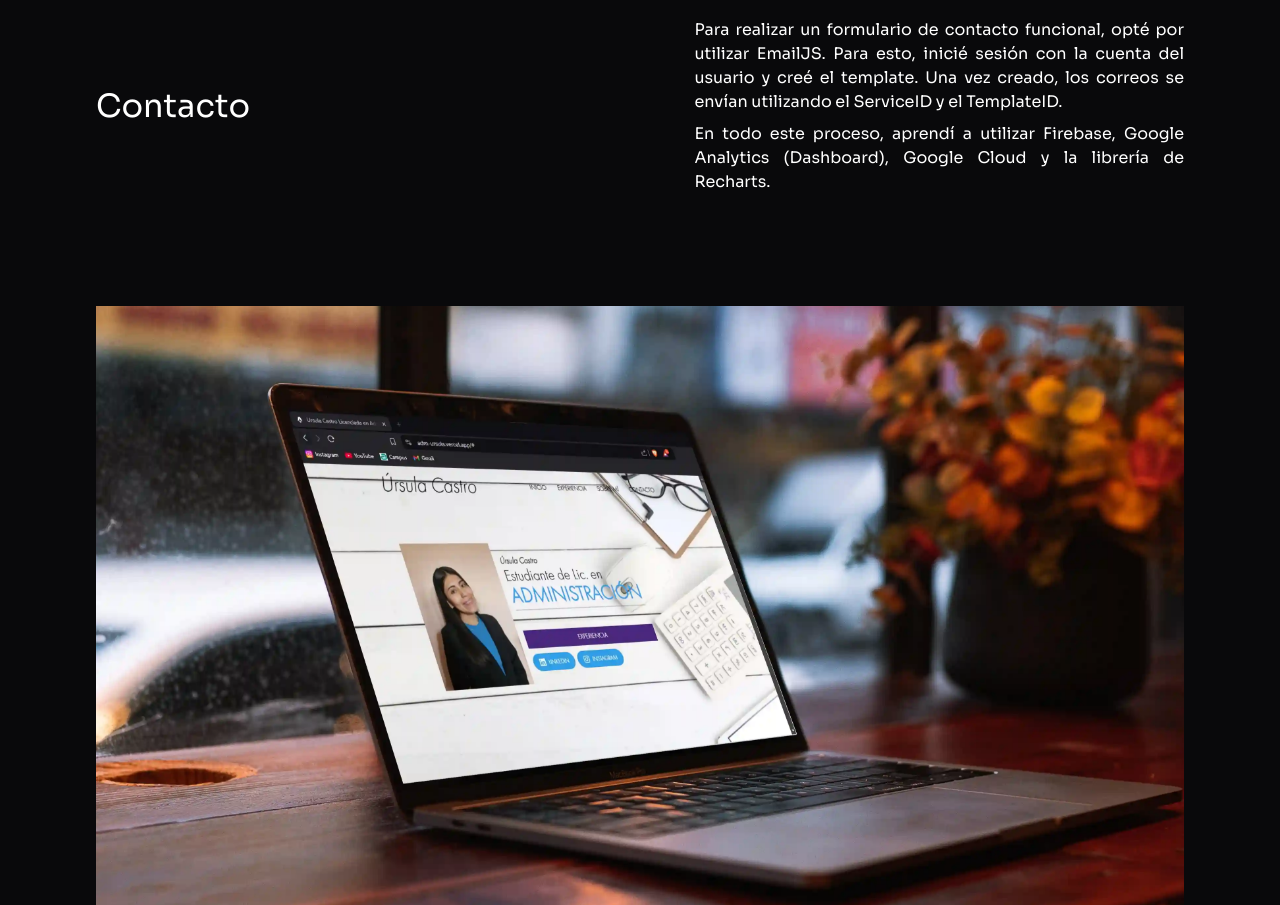
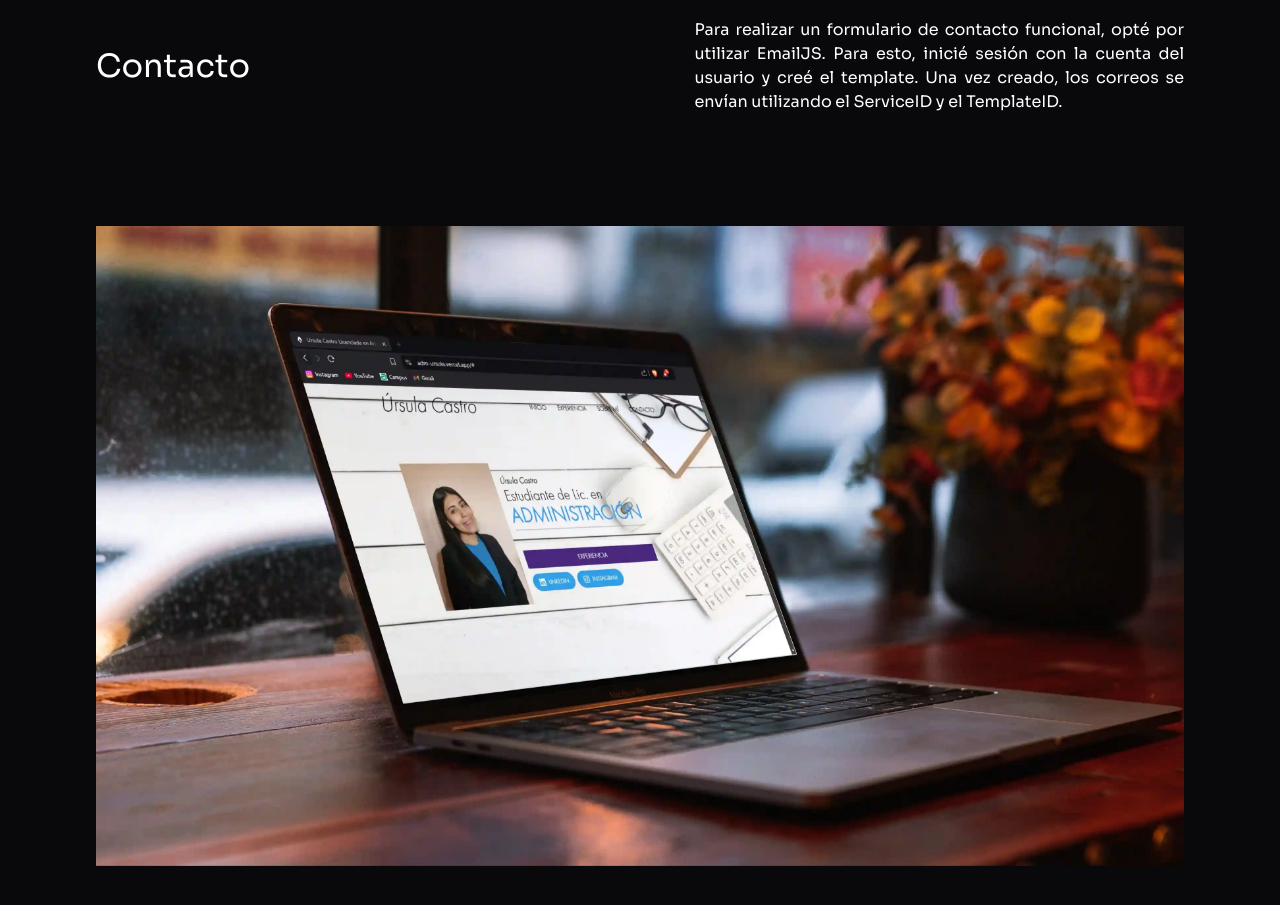
Before and after one commit to Maiten-Oviedo/portfolio, a React (Vite) app: page /projects/portfoliopersonal in a window 1280 px wide. Shown: the part 3780-4685 px from the top of the page. Built offline with nearby package versions, Linux system fonts and the light colour scheme.

Commit message:
Correccón de textos en Portfolio Personal

```diff
--- a/src/pages/PersonalPortfolio.jsx
+++ b/src/pages/PersonalPortfolio.jsx
@@ -13,8 +13,6 @@ const project = {
   h3: 'Contacto',
   span1:
     'Para realizar un formulario de contacto funcional, opté por utilizar EmailJS. Para esto, inicié sesión con la cuenta del usuario y creé el template. Una vez creado, los correos se envían utilizando el ServiceID y el TemplateID.',
-  span2:
-    'En todo este proceso, aprendí a utilizar Firebase, Google Analytics (Dashboard), Google Cloud y la librería de Recharts.',
   nextProject: 'NineUrban',
 }
 
```
